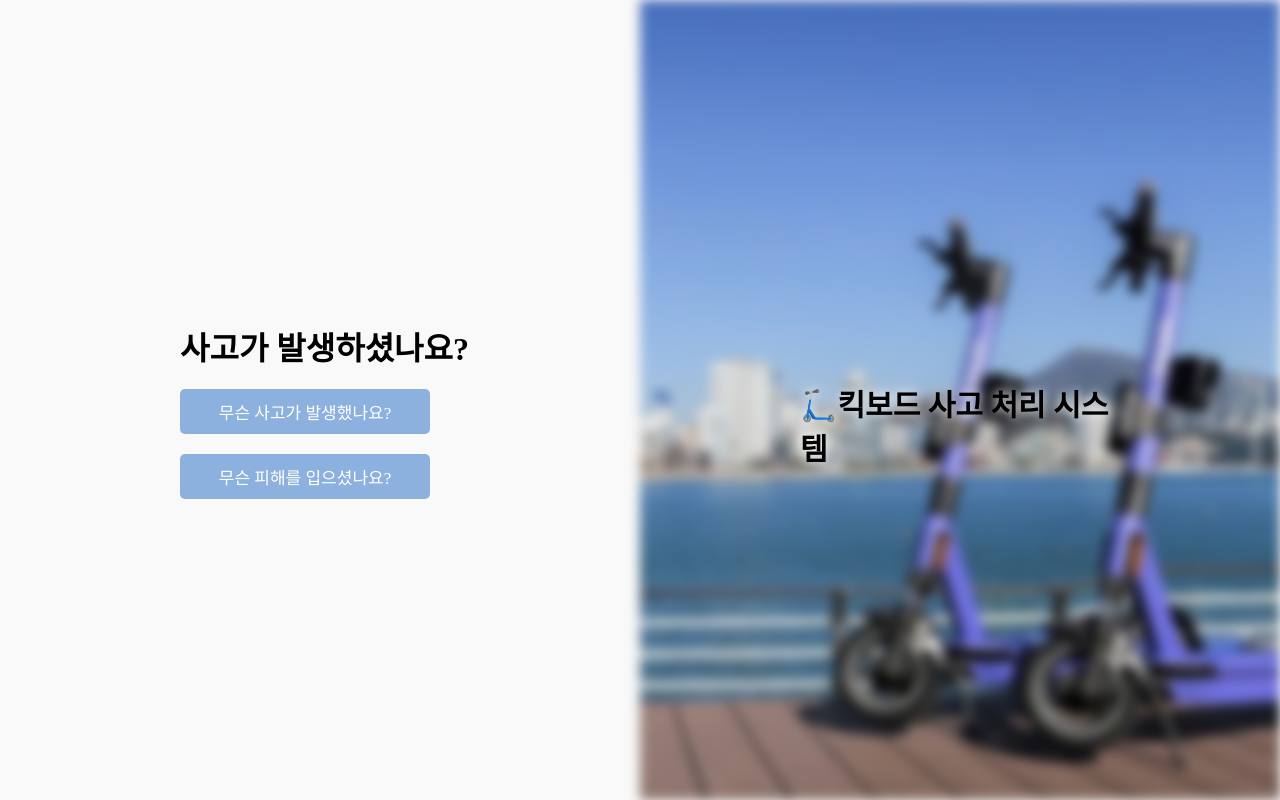
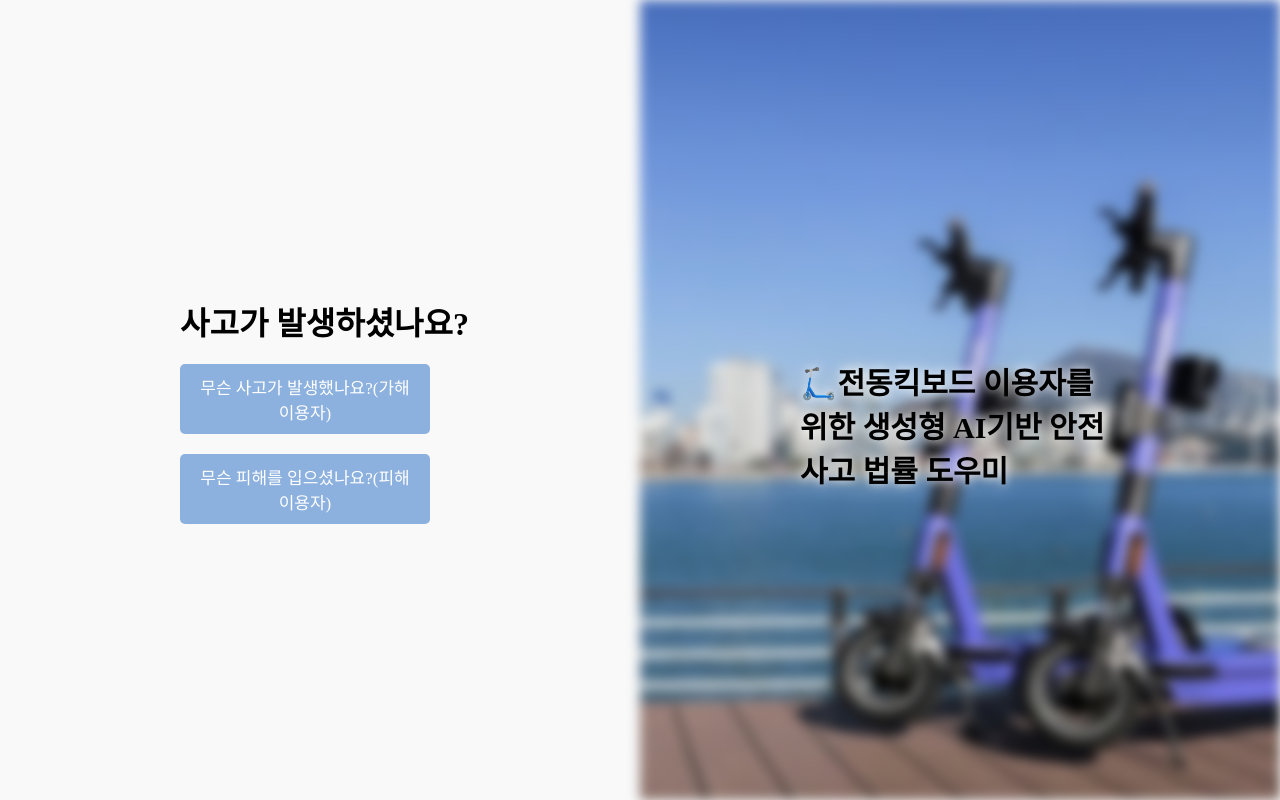
Before and after one commit to Generative-AI-Traffic-Law-Assistant/frontend-client, a plain HTML site: page index.html in a window 1280 px wide. Drawn offline with Linux system fonts and the light colour scheme; a web font is replaced by a local one.

Commit message:
feat: index 내용 일부 수정

```diff
--- a/index.html
+++ b/index.html
@@ -85,14 +85,14 @@
 <div class="background-image"></div>
 <h1>사고가 발생하셨나요?</h1>
 
-<h2 class="centered-title">🛴킥보드 사고 처리 시스템</h2>
+<h2 class="centered-title">🛴전동킥보드 이용자를 위한 생성형 AI기반 안전사고 법률 도우미</h2>
 
 <div class="button-container">
     <a href="acc1.html">
-        <button>무슨 사고가 발생했나요?</button>
+        <button>무슨 사고가 발생했나요?(가해 이용자)</button>
     </a>
     <a href="dam1.html">
-        <button>무슨 피해를 입으셨나요?</button>
+        <button>무슨 피해를 입으셨나요?(피해 이용자)</button>
     </a>
 </div>
 </body>
```
